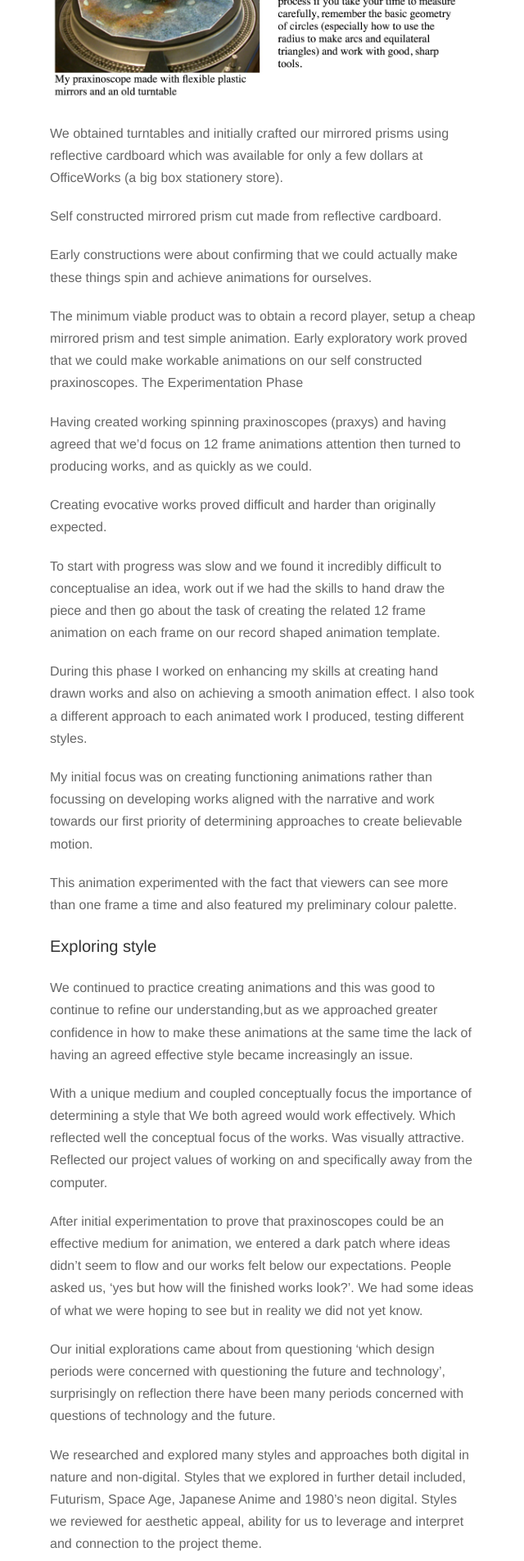
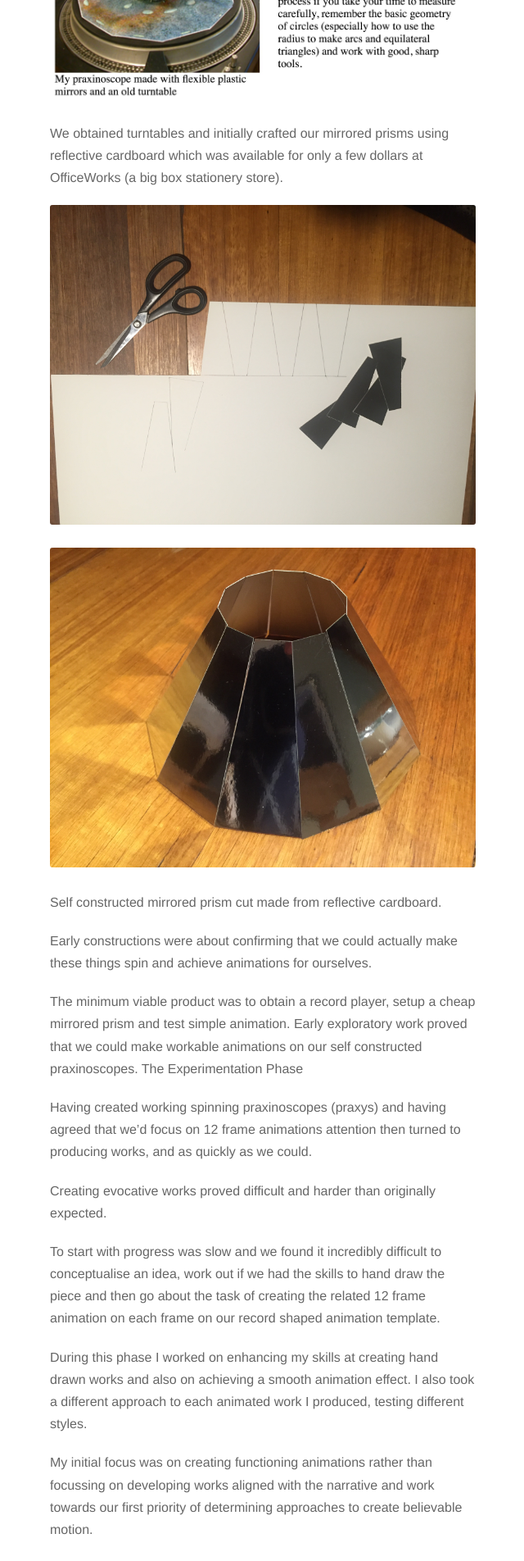
Before and after one commit to evolve2k/praxy, a Jekyll site: the page built from _posts/2016-11-03-getting-things-spinning.md, in a window 1280 px wide. Shown: the part 1301-3205 px from the top of the page at 82% size, without its empty margins (319-959 px from the left). Built offline with Jekyll 4.4.1, drawn with Linux system fonts in a browser that asks for light colours; nearby versions of some CDN libraries.

Commit message:
Update from Forestry.io - 2016-11-03-getting-things-spinning.md

```diff
--- a/_posts/2016-11-03-getting-things-spinning.md
+++ b/_posts/2016-11-03-getting-things-spinning.md
@@ -28,8 +28,9 @@ How to Make a Praxinoscope and Praxinoscope Discs Using a Repurposed Record Turn
 
 We obtained turntables and initially crafted our mirrored prisms using reflective cardboard which was available for only a few dollars at OfficeWorks (a big box stationery store).
 
+![](/forestryio/images/IMG_3361.jpg)
 
-
+![](/forestryio/images/IMG_3368.jpg)
 
 Self constructed mirrored prism cut made from reflective cardboard.
 
```
Also changed, not shown: forestryio/images/IMG_3361.jpg (added), forestryio/images/IMG_3368.jpg (added).
